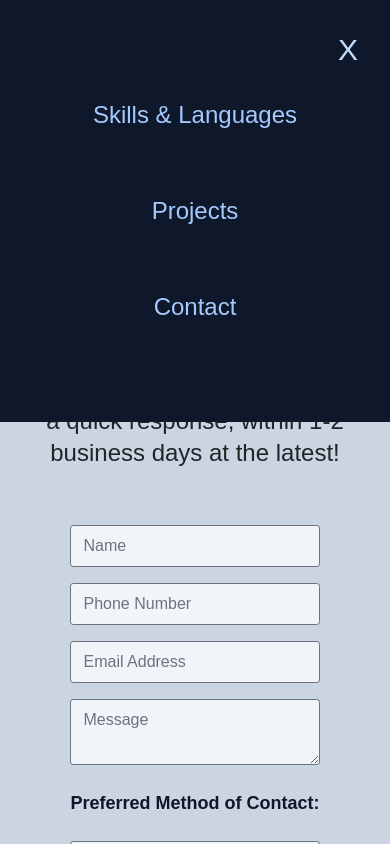
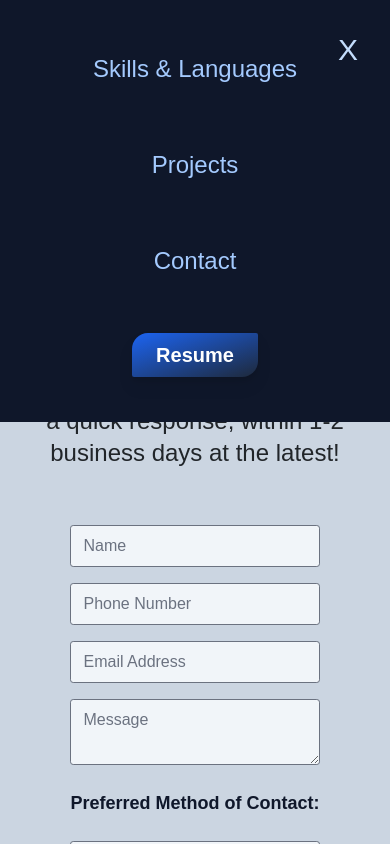
Before and after one commit to adrianpowers/portfolio, a React (Create React App) app: page /contact in a window 390 px wide. Both pictures are taken after a click on the element 324 px from the left and 50 px from the top of the page. Shown: the top 844 px of the page. Built offline with nearby package versions, Linux system fonts and the light colour scheme; a web font is replaced by a local one.

Commit message:
fixed issues #6 and #7

```diff
--- a/src/common/Header.js
+++ b/src/common/Header.js
@@ -67,6 +67,23 @@ export default function Header({ darkMode, setDarkMode }) {
                   Contact
                 </Link>
               </li>
+              <li>
+                <a
+                  target="_blank"
+                  href="https://docs.google.com/document/d/e/2PACX-1vQSEtg9iFOud1mpV9UfrpV-NpTROnho0JfERK5FxGyItnTVwTcgtiSPlN--DRYht-qcIwH8c_cJQJ-9/pub"
+                  rel="noreferrer"
+                >
+                  <button
+                    type="button"
+                    className="text-slate-200 font-semibold drop-shadow-lg bg-gradient-to-br from-blue-600 to-slate-800
+            transition ease-in-out duration-250 hover:from-blue-500  hover:to-blue-500 active:from-blue-700 active:to-blue-700
+            rounded-br-2xl rounded-tl-2xl rounded-bl-sm rounded-tr-sm text-xl px-4 py-2 my-4"
+                    style={{ textDecoration: "none", color: "#ffffff" }}
+                  >
+                    Resume
+                  </button>
+                </a>
+              </li>
             </ul>
           </div>
         </section>
--- a/src/projects/ProjectCard.js
+++ b/src/projects/ProjectCard.js
@@ -22,7 +22,7 @@ export default function ProjectCard({ title, description, githubLink, siteLink }
             target="_blank"
             rel="noreferrer"
             style={{ textDecoration: "none" }}
-            className="inline-flex items-center px-3 py-2 mr-2 text-sm font-medium text-center text-white rounded-lg bg-blue-800 hover:bg-blue-600 active:bg-blue-900 dark:bg-blue-600 dark:hover:bg-blue-800"
+            className="inline-flex items-center px-3 py-2 mt-2 mr-2 text-sm font-medium text-center text-white rounded-lg bg-blue-800 hover:bg-blue-600 active:bg-blue-900 dark:bg-blue-600 dark:hover:bg-blue-800"
           >
             Deployed Site
           </a> : null
```
